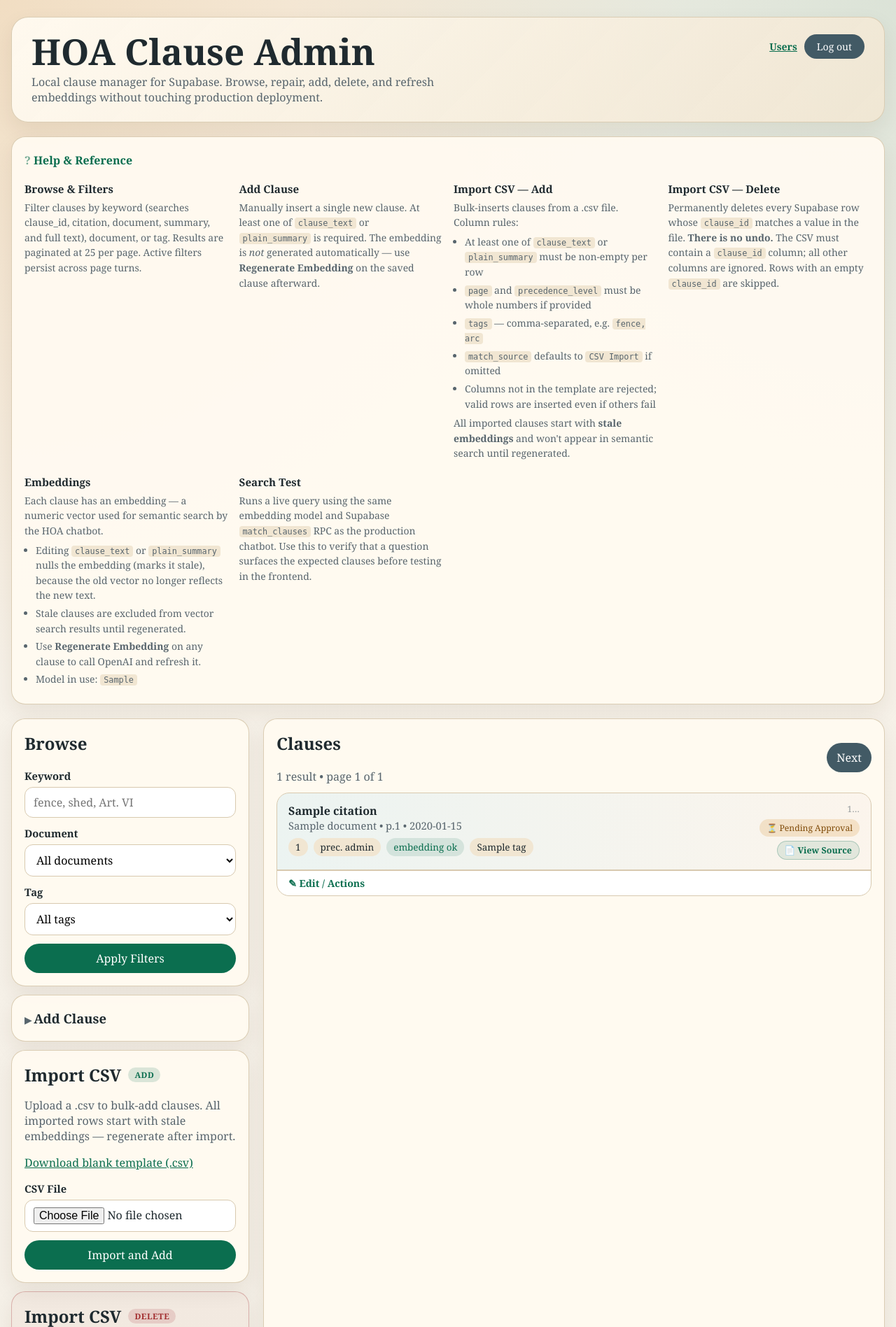
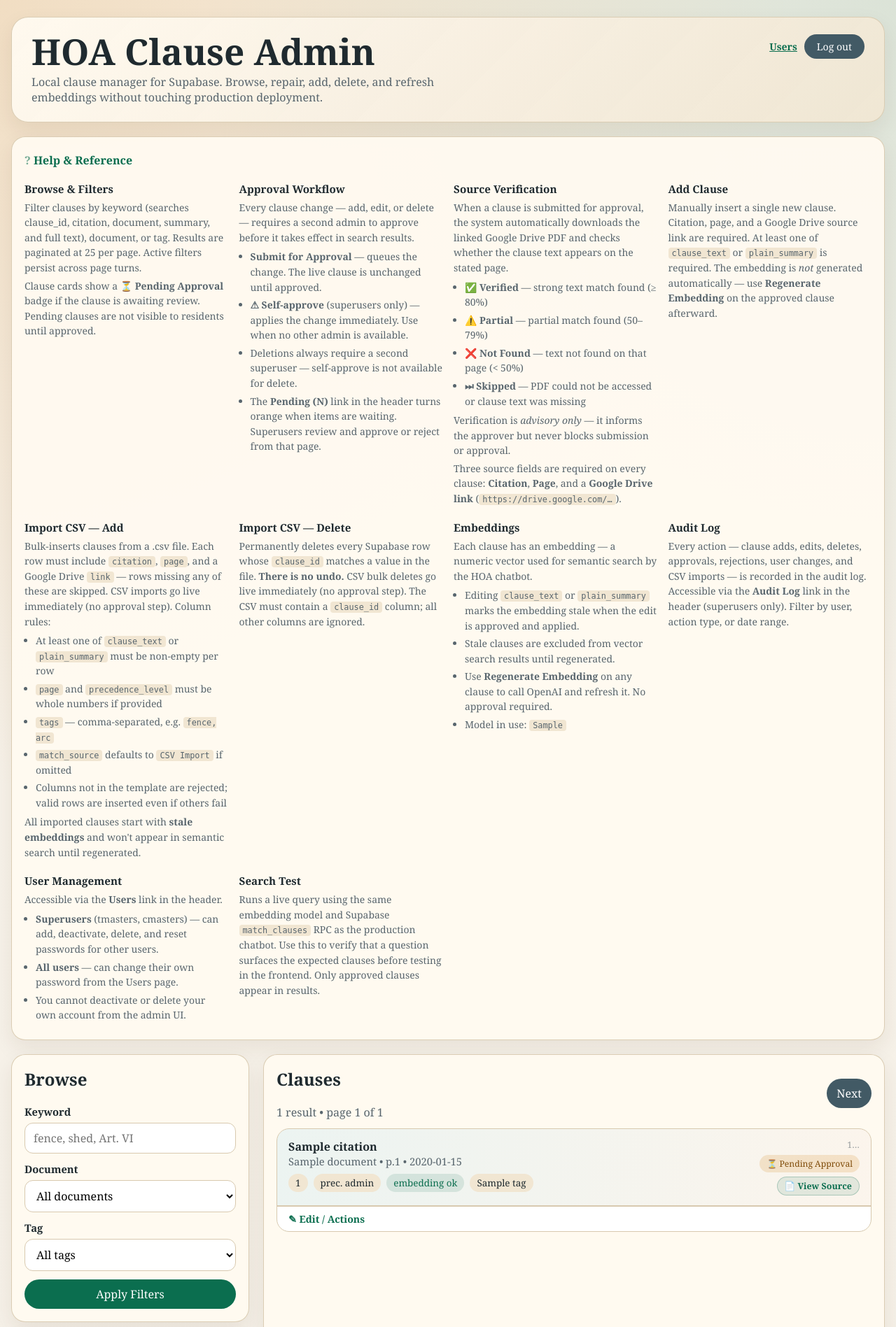
Before and after one commit to tmasters2876/hoa-backend, a Flask app: template templates/admin_index.html in a window 1280 px wide, after a click that opens the changed part. Shown: the top 1897 px of the page at 70% size. Run offline with Flask 3, Linux system fonts and the light colour scheme; the template is opened without the code that fills it: most values are stand-ins (such as "Sample title", 1, 10 or a date in 2020).

Commit message:
Update Help & Reference panel to document all new features
Covers approval workflow, source verification badges, audit log,
user management permissions, and source field requirements.

Co-Authored-By: Claude Sonnet 4.6 <noreply@anthropic.com>

```diff
--- a/templates/admin_index.html
+++ b/templates/admin_index.html
@@ -28,14 +28,37 @@
     <div class="help-section">
       <h3>Browse &amp; Filters</h3>
       <p>Filter clauses by keyword (searches clause_id, citation, document, summary, and full text), document, or tag. Results are paginated at 25 per page. Active filters persist across page turns.</p>
+      <p>Clause cards show a <strong>⏳ Pending Approval</strong> badge if the clause is awaiting review. Pending clauses are not visible to residents until approved.</p>
+    </div>
+    <div class="help-section">
+      <h3>Approval Workflow</h3>
+      <p>Every clause change — add, edit, or delete — requires a second admin to approve before it takes effect in search results.</p>
+      <ul>
+        <li><strong>Submit for Approval</strong> — queues the change. The live clause is unchanged until approved.</li>
+        <li><strong>⚠ Self-approve</strong> (superusers only) — applies the change immediately. Use when no other admin is available.</li>
+        <li>Deletions always require a second superuser — self-approve is not available for delete.</li>
+        <li>The <strong>Pending (N)</strong> link in the header turns orange when items are waiting. Superusers review and approve or reject from that page.</li>
+      </ul>
+    </div>
+    <div class="help-section">
+      <h3>Source Verification</h3>
+      <p>When a clause is submitted for approval, the system automatically downloads the linked Google Drive PDF and checks whether the clause text appears on the stated page.</p>
+      <ul>
+        <li><strong>✅ Verified</strong> — strong text match found (≥ 80%)</li>
+        <li><strong>⚠️ Partial</strong> — partial match found (50–79%)</li>
+        <li><strong>❌ Not Found</strong> — text not found on that page (&lt; 50%)</li>
+        <li><strong>⏭ Skipped</strong> — PDF could not be accessed or clause text was missing</li>
+      </ul>
+      <p>Verification is <em>advisory only</em> — it informs the approver but never blocks submission or approval.</p>
+      <p>Three source fields are required on every clause: <strong>Citation</strong>, <strong>Page</strong>, and a <strong>Google Drive link</strong> (<code>https://drive.google.com/…</code>).</p>
     </div>
     <div class="help-section">
       <h3>Add Clause</h3>
-      <p>Manually insert a single new clause. At least one of <code>clause_text</code> or <code>plain_summary</code> is required. The embedding is <em>not</em> generated automatically — use <strong>Regenerate Embedding</strong> on the saved clause afterward.</p>
+      <p>Manually insert a single new clause. Citation, page, and a Google Drive source link are required. At least one of <code>clause_text</code> or <code>plain_summary</code> is required. The embedding is <em>not</em> generated automatically — use <strong>Regenerate Embedding</strong> on the approved clause afterward.</p>
     </div>
     <div class="help-section">
       <h3>Import CSV — Add</h3>
-      <p>Bulk-inserts clauses from a .csv file. Column rules:</p>
+      <p>Bulk-inserts clauses from a .csv file. Each row must include <code>citation</code>, <code>page</code>, and a Google Drive <code>link</code> — rows missing any of these are skipped. CSV imports go live immediately (no approval step). Column rules:</p>
       <ul>
         <li>At least one of <code>clause_text</code> or <code>plain_summary</code> must be non-empty per row</li>
         <li><code>page</code> and <code>precedence_level</code> must be whole numbers if provided</li>
@@ -47,21 +70,34 @@
     </div>
     <div class="help-section">
       <h3>Import CSV — Delete</h3>
-      <p>Permanently deletes every Supabase row whose <code>clause_id</code> matches a value in the file. <strong>There is no undo.</strong> The CSV must contain a <code>clause_id</code> column; all other columns are ignored. Rows with an empty <code>clause_id</code> are skipped.</p>
+      <p>Permanently deletes every Supabase row whose <code>clause_id</code> matches a value in the file. <strong>There is no undo.</strong> CSV bulk deletes go live immediately (no approval step). The CSV must contain a <code>clause_id</code> column; all other columns are ignored.</p>
     </div>
     <div class="help-section">
       <h3>Embeddings</h3>
       <p>Each clause has an embedding — a numeric vector used for semantic search by the HOA chatbot.</p>
       <ul>
-        <li>Editing <code>clause_text</code> or <code>plain_summary</code> nulls the embedding (marks it stale), because the old vector no longer reflects the new text.</li>
+        <li>Editing <code>clause_text</code> or <code>plain_summary</code> marks the embedding stale when the edit is approved and applied.</li>
         <li>Stale clauses are excluded from vector search results until regenerated.</li>
-        <li>Use <strong>Regenerate Embedding</strong> on any clause to call OpenAI and refresh it.</li>
+        <li>Use <strong>Regenerate Embedding</strong> on any clause to call OpenAI and refresh it. No approval required.</li>
         <li>Model in use: <code>{{ embedding_model }}</code></li>
       </ul>
     </div>
     <div class="help-section">
+      <h3>Audit Log</h3>
+      <p>Every action — clause adds, edits, deletes, approvals, rejections, user changes, and CSV imports — is recorded in the audit log. Accessible via the <strong>Audit Log</strong> link in the header (superusers only). Filter by user, action type, or date range.</p>
+    </div>
+    <div class="help-section">
+      <h3>User Management</h3>
+      <p>Accessible via the <strong>Users</strong> link in the header.</p>
+      <ul>
+        <li><strong>Superusers</strong> (tmasters, cmasters) — can add, deactivate, delete, and reset passwords for other users.</li>
+        <li><strong>All users</strong> — can change their own password from the Users page.</li>
+        <li>You cannot deactivate or delete your own account from the admin UI.</li>
+      </ul>
+    </div>
+    <div class="help-section">
       <h3>Search Test</h3>
-      <p>Runs a live query using the same embedding model and Supabase <code>match_clauses</code> RPC as the production chatbot. Use this to verify that a question surfaces the expected clauses before testing in the frontend.</p>
+      <p>Runs a live query using the same embedding model and Supabase <code>match_clauses</code> RPC as the production chatbot. Use this to verify that a question surfaces the expected clauses before testing in the frontend. Only approved clauses appear in results.</p>
     </div>
   </div>
 </details>
```
